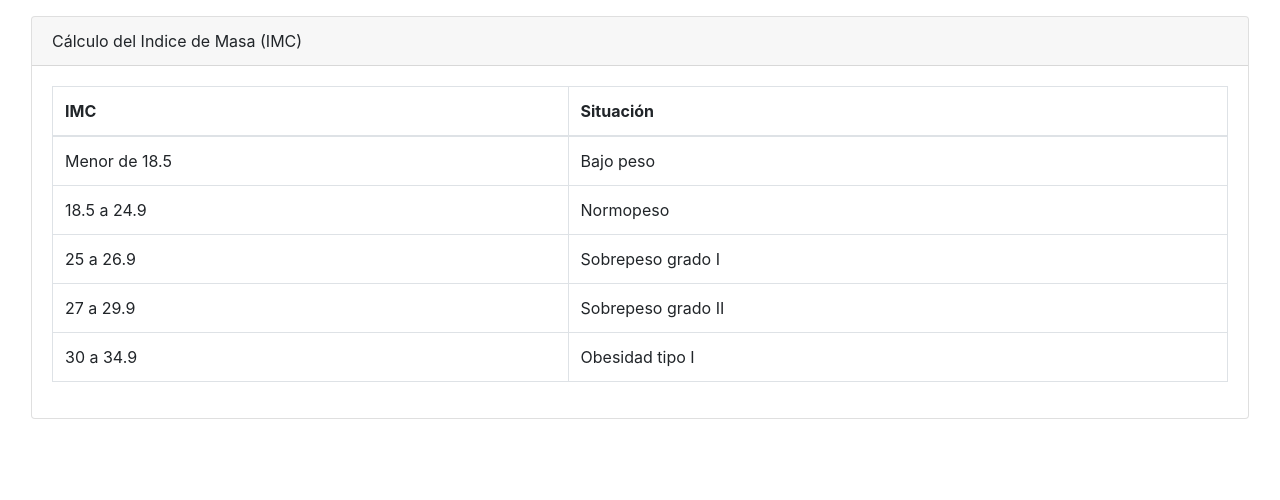
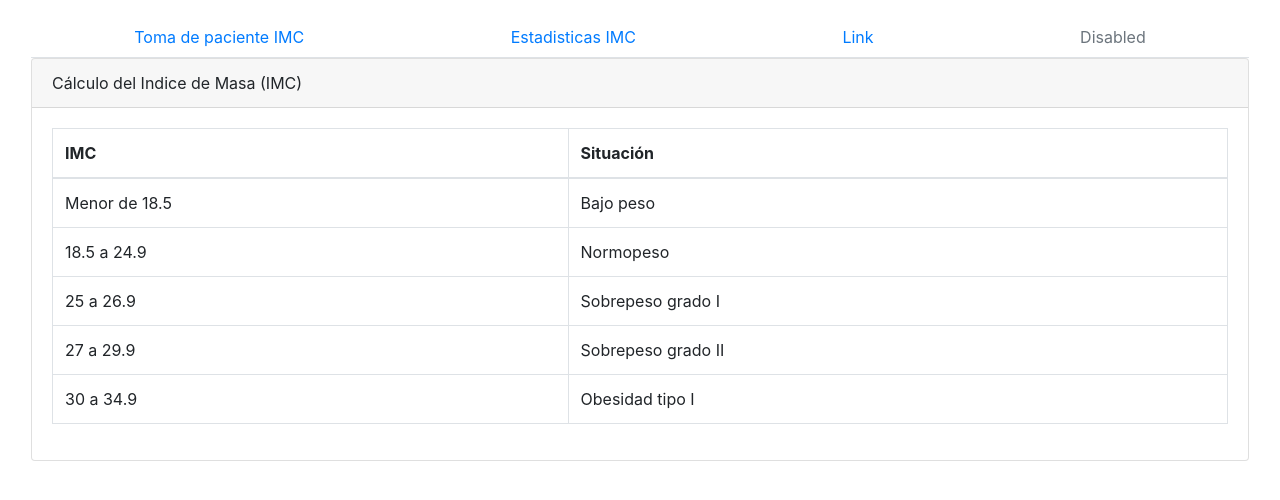
Before and after one commit to devagiloscarmesa/imc-c5, a React (Create React App) app: page /imc-estadistica in a window 1280 px wide. Shown: the top 500 px of the page. Built offline with nearby package versions, Linux system fonts and the light colour scheme.

Commit message:
menu con react router

```diff
--- a/src/App.js
+++ b/src/App.js
@@ -1,4 +1,5 @@
-import { BrowserRouter, Route, Switch } from 'react-router-dom';
+import { Nav } from 'react-bootstrap';
+import { BrowserRouter, Link, Redirect, Route, Switch } from 'react-router-dom';
 import Calculadora from './components/section1/CalculatorApp'
 import ViewAppImc from './components/section2/ViewAppImc'
 import UsuarioContext from './context/UsuarioContext'
@@ -14,13 +15,32 @@ function App() {
           correo: 'oscar.mesa@gmail.com'
         }}>
 
+          <Nav fill variant="tabs" defaultActiveKey="/imc-toma">
+            <Nav.Item>
+              <Link to = "/imc-toma" className = "nav-link" data-rb-event-key="link-1" role="button">Toma de paciente IMC</Link>
+            </Nav.Item>
+            <Nav.Item>
+            <Link to = "/imc-estadistica" className = "nav-link" data-rb-event-key="link-1" role="button">Estadisticas IMC</Link>
+            </Nav.Item>
+            <Nav.Item>
+              <Nav.Link eventKey="link-2">Link</Nav.Link>
+            </Nav.Item>
+            <Nav.Item>
+              <Nav.Link eventKey="disabled" disabled>
+                Disabled
+    </Nav.Link>
+            </Nav.Item>
+          </Nav>
+
 
           <Switch>
-            <Route path="/" exact />
-            <Route path="/imc-toma" exact render = {(props) => {return <Calculadora {...props} nombre = "oscar"/>}} />
+            <Route path="/" exact >
+              <Redirect to = "/imc-toma"></Redirect>
+            </Route>
+            <Route path="/imc-toma" exact render={(props) => { return <Calculadora {...props} nombre="oscar" /> }} />
             <Route path="/usuario/iniciar-sesion" exact />
             <Route path="/imc-paciente" exact />
-            <Route path="/imc-estadistica" exact children ={ () => <ViewAppImc/> } />
+            <Route path="/imc-estadistica" exact children={() => <ViewAppImc />} />
           </Switch>
         </UsuarioContext.Provider>
       </BrowserRouter>
--- a/src/components/section2/ViewBodyIMC.jsx
+++ b/src/components/section2/ViewBodyIMC.jsx
@@ -40,7 +40,7 @@ export default function ViewBodyIMC() {
                         </tr>
                     </thead>
                     <tbody>
-                        {data_imc.map(data => <RowTableImc {...data}/>)}
+                        {data_imc.map((data,i) => <RowTableImc {...data} key={i}/>)}
                     </tbody>
                 </Table>
             </Card.Body>
```
Also changed, not shown: 1 other file (tests, documents, lock files or other folders).
